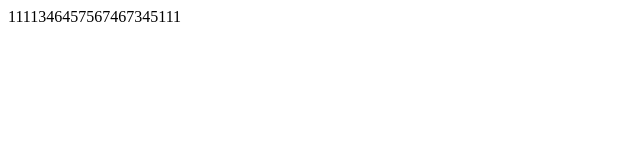
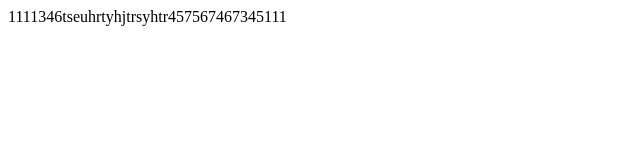
Before and after one commit to plus-five-pounds/git-demo, a plain HTML site: page index.html in a window 1280 px wide. Shown: the whole page, without its empty margins (0-640 px from the left). Drawn offline with Linux system fonts and the light colour scheme.

Commit message:
a--测试3

```diff
--- a/index.html
+++ b/index.html
@@ -3,7 +3,7 @@
  * @Author: Jeremy
  * @Date: 2022-08-25 07:56:31
  * @LastEditors: Jeremy
- * @LastEditTime: 2022-08-25 08:02:32
+ * @LastEditTime: 2022-08-25 08:12:20
 -->
 <!DOCTYPE html>
 <html lang="en">
@@ -14,6 +14,6 @@
     <title>Document</title>
   </head>
   <body>
-    <div>1111346457567467345111</div>
+    <div>1111346tseuhrtyhjtrsyhtr457567467345111</div>
   </body>
 </html>
```
